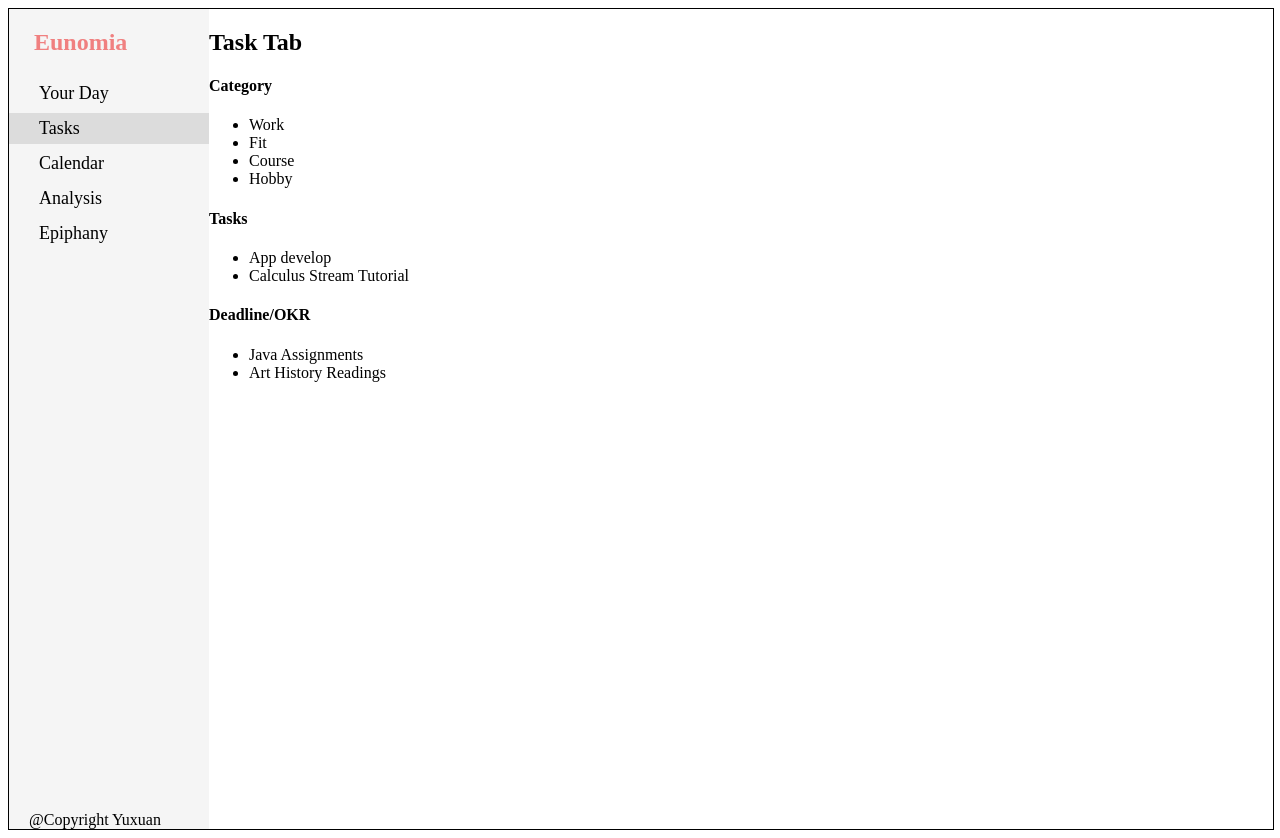
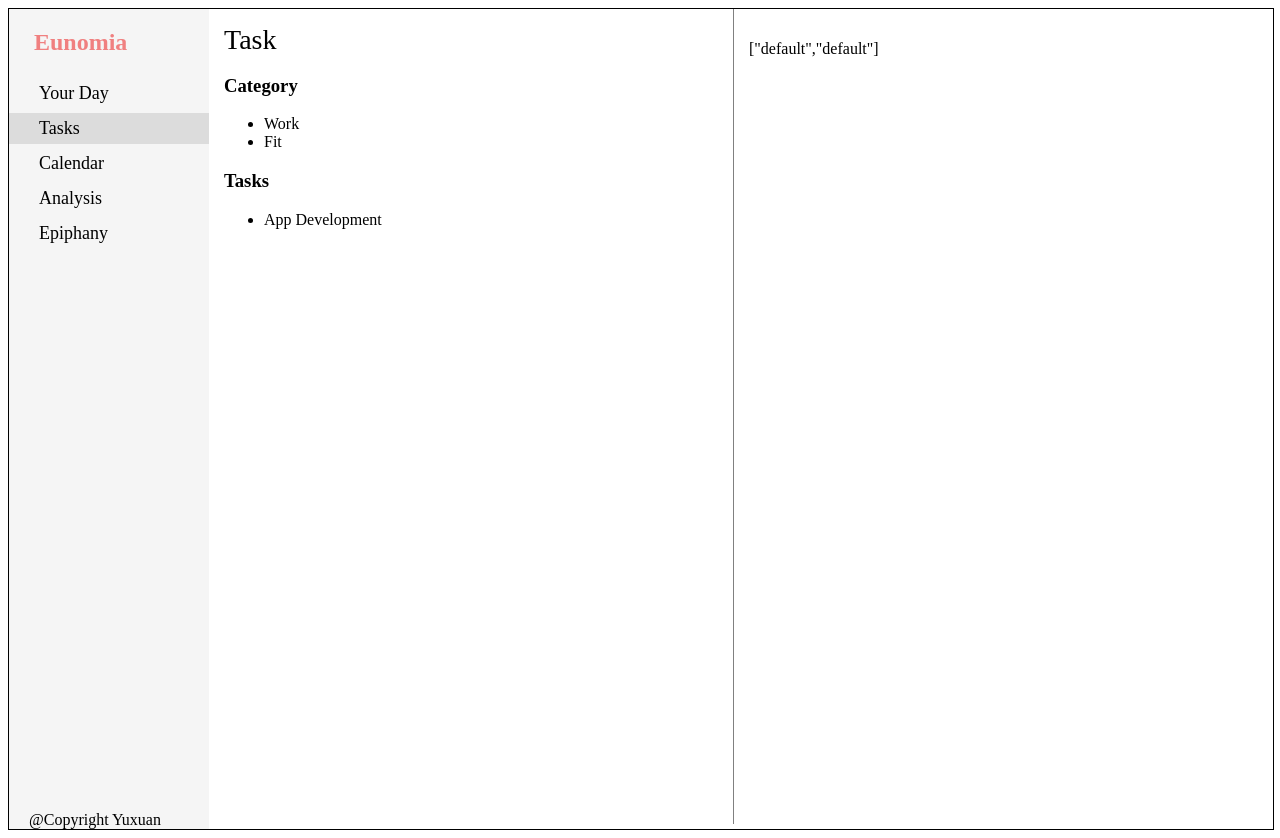
Before and after one commit to Ratioho/eunomia-web, a React (Create React App) app: page / in a window 1280 px wide. Both pictures are taken after a click on the element "Tasks". Built offline with nearby package versions, Linux system fonts and the light colour scheme.

Commit message:
feat: basic task page and detial switch

```diff
--- a/src/components/TabTask.jsx
+++ b/src/components/TabTask.jsx
@@ -1,28 +1,94 @@
 import React, { useState } from 'react'
 import styled from 'styled-components'
+import { category, tasks } from './constants'
+
+const DivTask = styled.div`display: flex;`
+
+const DivTaskLeft = styled.div`
+  flex: 1;
+  border-right: 1px solid grey;
+  height: 100vh;
+  padding: 15px 0px 0px 15px;
+  overflow: auto;
+`
+
+const DivTaskRight = styled.div`
+  flex: 1;
+  height: 100vh;
+  padding: 15px 15px 0px 15px;
+  overflow: auto;
+`
+
+const ListItem = styled.li`
+  &:hover{
+    background: gainsboro;
+    cursor: pointer;
+  }
+`
+
+const DetailPage = ({activeState, data}) => {
+  return (
+    <div>
+    <p>{JSON.stringify(activeState)}</p>
+    <p>{JSON.stringify(data)}</p>
+    </div>
+  )
+}
 
 const TabTask = () => {
+
+  const [cat, setCat] = useState(category)
+  const [tas, setTas] = useState(tasks)
+
+  const [active, setActive] = useState(['default', 'default'])
+
   return (
-    <React.Fragment>
-      <h2>Task Tab</h2>
-      <h4>Category</h4>
+    <DivTask>
+      <DivTaskLeft>
+        {/* Header */}
+        <div style={{fontSize: 28}}>Task</div>
+        <h3>Category</h3>
+        {/* <ul> */}
         <ul>
-        <li>Work</li>
-        <li>Fit</li>
-        <li>Course</li>
-        <li>Hobby</li>
+          {/* {JSON.stringify(Object.keys(cat))} */}
+          {Object.keys(cat).map((key) =>
+            <ListItem onClick={()=>{
+              setActive(['category', key])
+            }}>
+              {key}
+            </ListItem>)}
         </ul>
-      <h4>Tasks</h4>
+        <h3>Tasks</h3>
         <ul>
-        <li>App develop</li>
+          {Object.keys(tas).map((key) =>
+            <ListItem onClick={()=>{
+              setActive(['task', key])
+            }}>
+              {key}
+            </ListItem>)}
+          {/* <li>App develop</li>
           <li>Calculus Stream Tutorial</li>
+          <li>Film Commenting</li>
+          <li>Film analysis: cyberpunk</li>
+          <li>Film analysis: louis & thelma</li> */}
         </ul>
-      <h4>Deadline/OKR</h4>
+        {/* <h3>Deadline/OKR</h3>
         <ul>
           <li>Java Assignments</li>
           <li>Art History Readings</li>
-      </ul>
-    </React.Fragment>
+          <li>numpy homework</li>
+        </ul> */}
+      </DivTaskLeft>
+      <DivTaskRight>
+        <DetailPage activeState={active}
+          data = {
+            active[0] === 'category'
+            ? cat[active[1]]
+            : tas[active[1]]
+          }
+        />
+      </DivTaskRight>
+    </DivTask>
 
 
   )
--- /dev/null
+++ b/src/components/constants.js
@@ -0,0 +1,63 @@
+export const todoList = [
+  {
+    time: '11.30',
+    content: 'get up',
+    type: 'default',
+    value: 'default',
+  },
+  {
+    time: '12.00',
+    content: 'go to work',
+    type: 'default',
+    value: 'default',
+  },
+  {
+    time: '12.30',
+    content: 'lunch',
+    type: 'default',
+    value: 'default',
+  },
+  {
+    time: '13.00',
+    content: '@Work',
+    type: 'category',
+    value: 'Work',
+  },
+  {
+    time: '19.00',
+    content: '#App Development',
+    type: 'task',
+    value: 'App Development',
+  },
+]
+
+export const category = {
+  Work: {
+    routine: [
+      {
+        frequency: 'everyday',
+        content: 'check in & order dinner',
+      },
+      {
+        frequency: 'everyday',
+        content: 'check out & daily report',
+      },
+    ]
+  },
+  Fit: {
+    routine: [
+      {
+        frequency: 'every Monday',
+        content: 'swim and go to gym',
+      }
+    ]
+  },
+}
+
+export const tasks = {
+  'App Development': {
+    subtask: [
+      'Basic UI', 'To do List', 'Task View', 'Calendar Implementation'
+    ]
+  }
+}
```
Also changed, not shown: 2 other files (tests, documents, lock files or other folders). Lines whose indentation alone changed are shown as unchanged.
